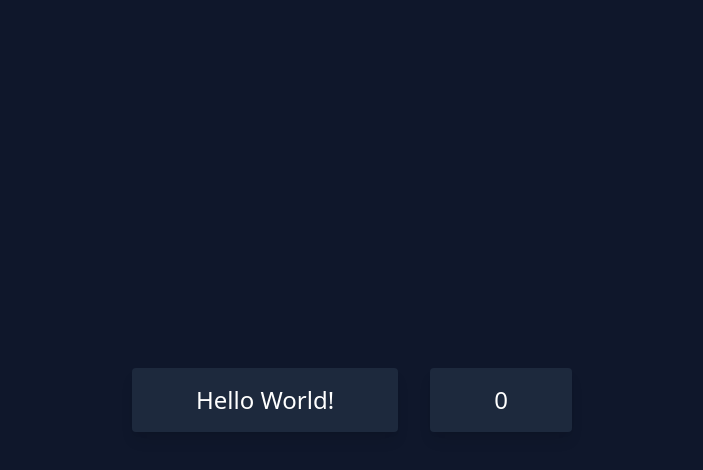
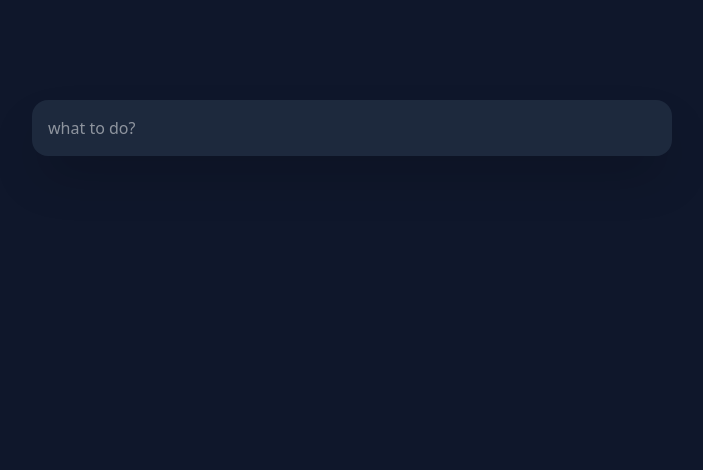
Before and after one commit to TheSeagullDev/svelte-todo, a SvelteKit app: page / in a window 1280 px wide. Shown: the top 470 px of the page, without its empty margins (288-991 px from the left). Built offline with nearby package versions, Linux system fonts and the light colour scheme.

Commit message:
oops i guess i should probably commit soon maybe idk

```diff
--- /dev/null
+++ b/src/lib/Trash.svelte
@@ -0,0 +1,5 @@
+<script>
+    export let stroke = "currentColor";
+</script>
+
+<svg xmlns="http://www.w3.org/2000/svg" width="24" height="24" viewBox="0 0 24 24" fill="none" {stroke} stroke-width="1.5" stroke-linecap="round" stroke-linejoin="round" class="feather feather-trash-2"><polyline points="3 6 5 6 21 6"></polyline><path d="M19 6v14a2 2 0 0 1-2 2H7a2 2 0 0 1-2-2V6m3 0V4a2 2 0 0 1 2-2h4a2 2 0 0 1 2 2v2"></path><line x1="10" y1="11" x2="10" y2="17"></line><line x1="14" y1="11" x2="14" y2="17"></line></svg>
--- a/src/routes/+page.svelte
+++ b/src/routes/+page.svelte
@@ -1,10 +1,57 @@
 <script>
-    import "../app.css";
+	import '../app.css';
+	import Trash from '$lib/Trash.svelte';
+	import { flip } from 'svelte/animate';
+	import { fade } from 'svelte/transition';
 
-    let count = $state(0);
+	const todos = $state([]);
+
+	let uid = todos.length + 1;
+
+	function add(desc) {
+		todos.push({
+			done: false,
+			text: desc,
+			id: uid++
+		});
+	}
+
+	function remove(id) {
+		const toDeleteIndex = todos.findIndex((todo) => todo.id === id);
+		todos.splice(toDeleteIndex, 1);
+	}
 </script>
-<div class="flex justify-center items-center h-screen bg-slate-900">
-    <h1 class="m-4 bg-slate-800 px-16 py-4 rounded-sm shadow-lg text-2xl text-white">Hello World!</h1>
-    <button onclick={count++} class="m-4 bg-slate-800 px-16 py-4 rounded-sm shadow-lg text-2xl text-white">{count}</button>
 
+<div class="min-h-screen bg-slate-900 flex flex-col">
+	<div class="m-auto flex h-64 flex-none w-1/2 items-center">
+		<input
+			type="text"
+			class="w-full rounded-2xl bg-slate-800 p-4 text-white shadow-2xl transition hover:scale-103"
+			placeholder="what to do?"
+			onkeydown={(e) => {
+				if (e.key !== 'Enter') return;
+				add(e.currentTarget.value);
+				e.currentTarget.value = '';
+			}}
+		/>
+	</div>
+	<div class="m-auto flex-1 w-1/2">
+		{#each todos.toSorted((a, b) => Number(a.done) - Number(b.done)) as todo (todo.id)}
+			<div class="my-4 flex rounded-2xl bg-slate-800 p-4 shadow-2xl" transition:fade animate:flip>
+				<input type="checkbox" bind:checked={todo.done} />
+				<div
+					class={[
+						'mx-4',
+						{ 'text-slate-400 line-through': todo.done },
+						{ 'text-white': !todo.done }
+					]}
+				>
+					{todo.text}
+				</div>
+				<button onclick={() => remove(todo.id)} class="flex-auto flex justify-end">
+					<Trash stroke="white"/>
+				</button>
+			</div>
+		{/each}
+	</div>
 </div>
```
Also changed, not shown: src/app.css (line endings or trailing spaces).
